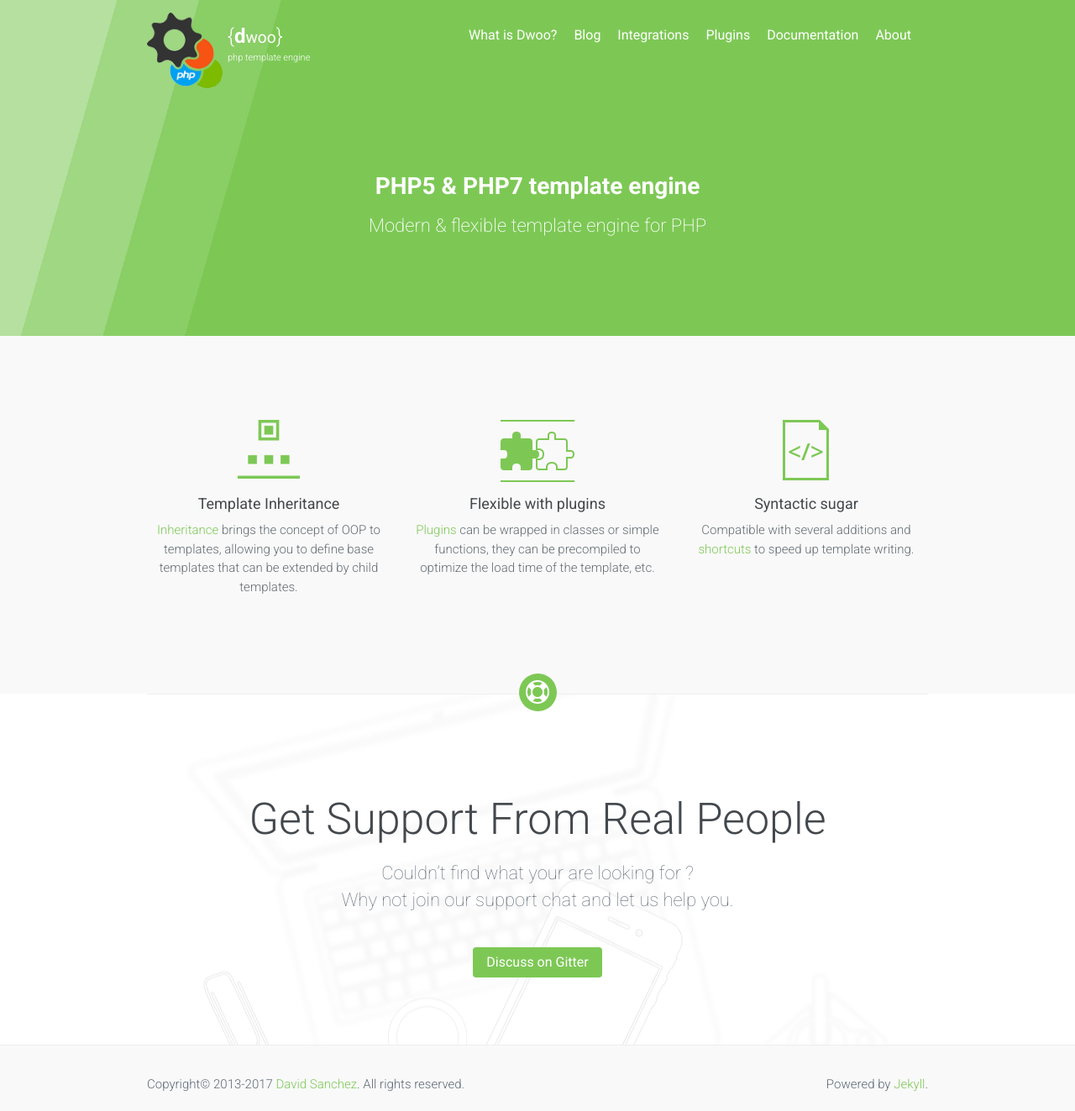
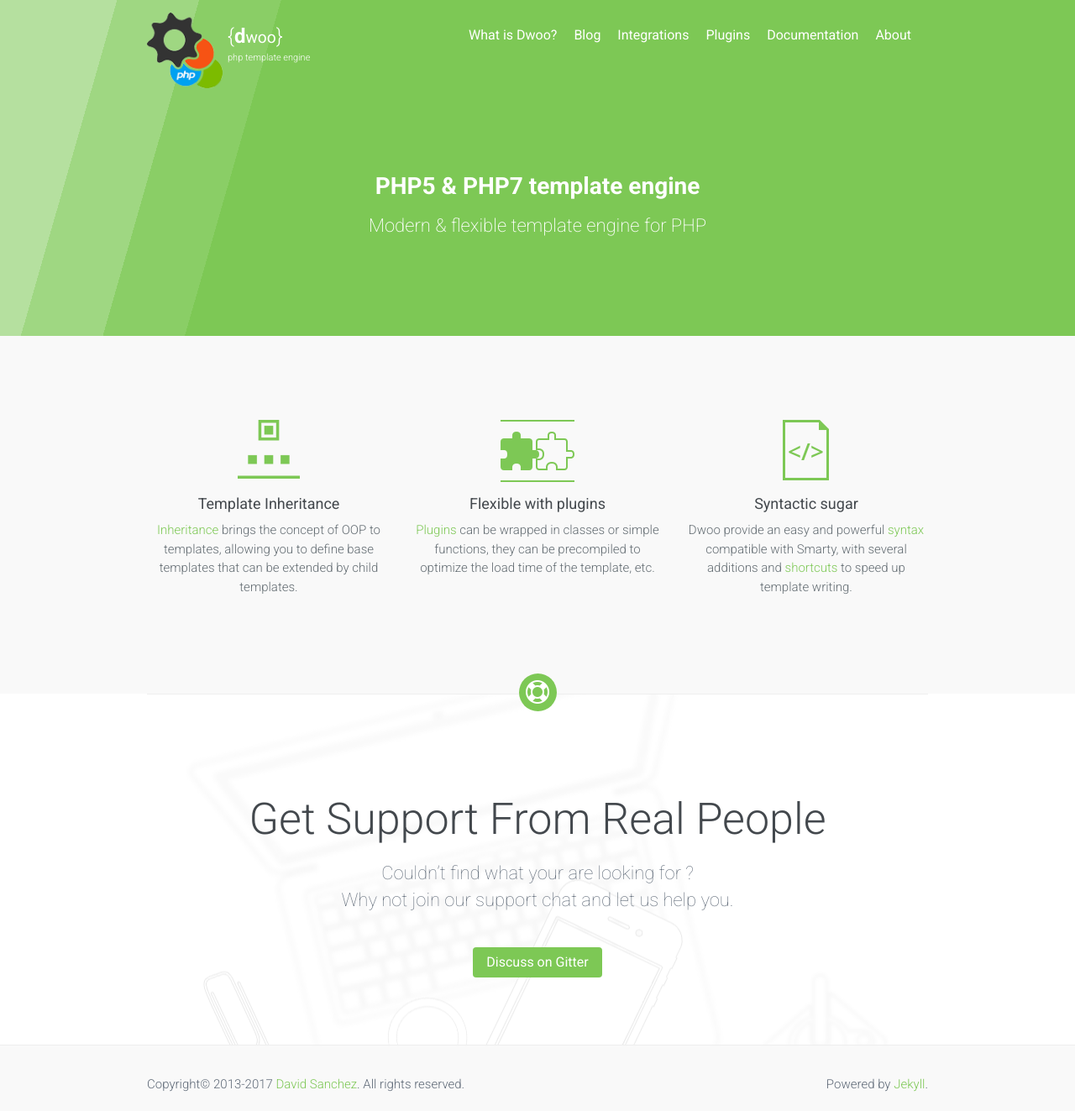
Before and after one commit to dwoo-project/docs, a Jekyll site: the page built from index.html, in a window 1280 px wide. Shown: the whole page at 84% size. Built offline with Jekyll 4.4.1, drawn with Linux system fonts in a browser that asks for light colours; nearby versions of some CDN libraries.

Commit message:
Update syntactic sugar description

```diff
--- a/index.html
+++ b/index.html
@@ -41,8 +41,9 @@
 					</span>
                     <h3 class="pb-10 light">Syntactic sugar</h3>
                     <p class="text-muted">
-                        Compatible with several additions and <a href="/documentation/v1.3/shortcuts.html">shortcuts</a>
-                        to speed up template writing.
+                        Dwoo provide an easy and powerful <a href="/documentation/v1.3/syntax.html">syntax</a>
+                        compatible with Smarty, with several additions and
+                        <a href="/documentation/v1.3/shortcuts.html">shortcuts</a> to speed up template writing.
                     </p>
                 </div>
             </div>
```
